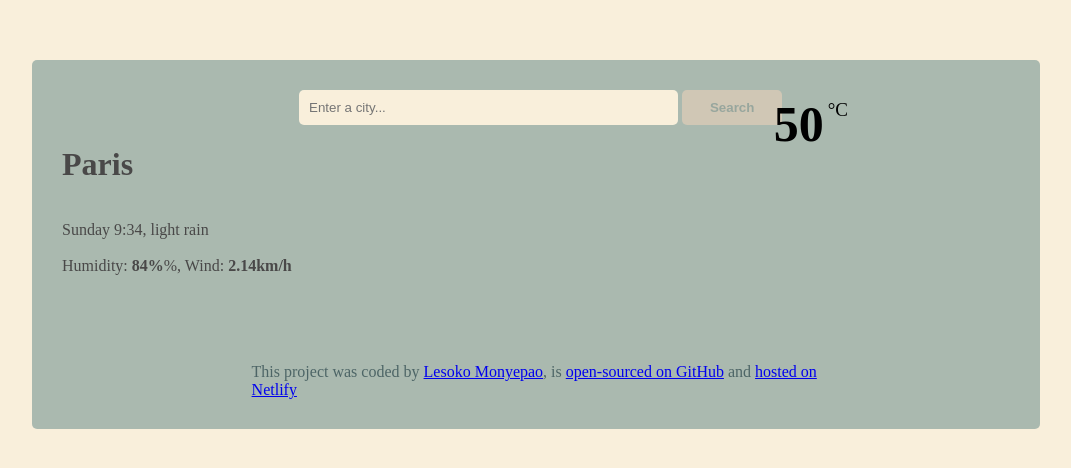
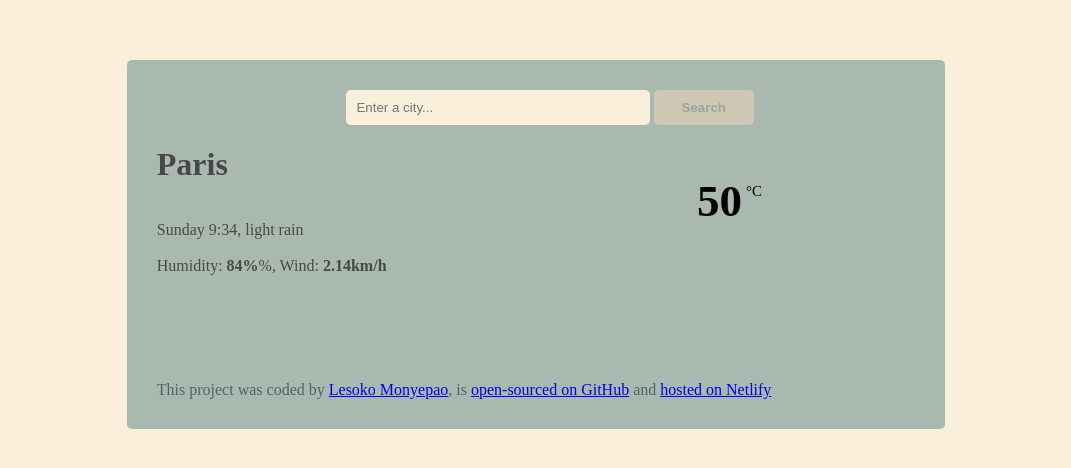
Before and after one commit to LesokoM/Vanilla-Weather-Search-Homework, a plain HTML site: page index.html in a window 1280 px wide. Shown: the whole page, without its empty margins (104-1175 px from the left). Drawn offline with nearby package versions, Linux system fonts and the light colour scheme; no server answers.

Commit message:
added grid for better aesthetic
grid implemented

```diff
--- a/index.html
+++ b/index.html
@@ -29,7 +29,7 @@
 
 
 <footer>
-        This project was coded by <a href="#">Lesoko Monyepao</a>, is <a href="#"> open-sourced on GitHub</a> and <a href="#">hosted on Netlify</a>
+        This project was coded by <a href="https://github.com/LesokoM">Lesoko Monyepao</a>, is <a href="https://github.com/LesokoM/Vanilla-Weather-Search-Homework"> open-sourced on GitHub</a> and <a href="#">hosted on Netlify</a>
     </footer>
 
     </div>
--- a/src/index.js
+++ b/src/index.js
@@ -23,13 +23,9 @@ function changeWeatherInfo(response) {
   let wind = document.querySelector("#wind");
   wind.innerHTML = response.data.wind.speed;
   let myIcon = document.querySelector("#icon");
-  console.log(myIcon);
   let temp = document.querySelector("#currTemp");
-  console.log(temp);
   myIcon.src = response.data.condition.icon_url;
-  temp.innerHTML = response.data.temperature.current;
-  console.log(myIcon);
-  console.log(temp);
+  temp.innerHTML = Math.round(response.data.temperature.current);
 }
 axios.get(myUrl).then(changeWeatherInfo);
 
--- a/src/styles.css
+++ b/src/styles.css
@@ -3,13 +3,24 @@ body {
 }
 
 .weatherBox {
+  display: grid;
+  grid-template-areas:
+    "searchBar searchBar searchBar"
+    "cityName cityName cityName"
+    "cityInfo cityInfo tempIcon"
+    "space space space"
+    "footer footer footer";
+
   background-color: #63888985;
   padding: 30px;
-  max-width: 75%;
+  max-width: 60%;
   min-height: 50%;
   margin: 0 auto;
   margin-top: 60px;
   border-radius: 5px;
+}
+form {
+  grid-area: searchBar;
 }
 #searchBar {
   margin-left: 25%;
@@ -37,11 +48,12 @@ body {
   color: #d0c7b5;
 }
 #cityName {
+  grid-area: cityName;
   color: rgb(73, 72, 72);
 }
 p {
   color: rgb(73, 72, 72);
-  display: inline-block;
+  grid-area: cityInfo;
 }
 
 .makeBold {
@@ -49,28 +61,24 @@ p {
 }
 
 footer {
+  grid-area: footer;
   color: #4d6566;
-  margin-left: 20%;
-  margin-right: 20%;
 }
 img {
   display: inline;
 }
 #iconTemp {
-  position: relative;
-  top: -100px;
-  margin-right: 10%;
-  margin-left: 50%;
+  grid-area: tempIcon;
 }
 
 #currTemp {
-  font-size: 50px;
+  font-size: 45px;
   position: relative;
   top: -30px;
 }
 
 #degree {
   position: relative;
-  top: -55px;
-  font-size: 19px;
+  top: -50px;
+  font-size: 15px;
 }
```
